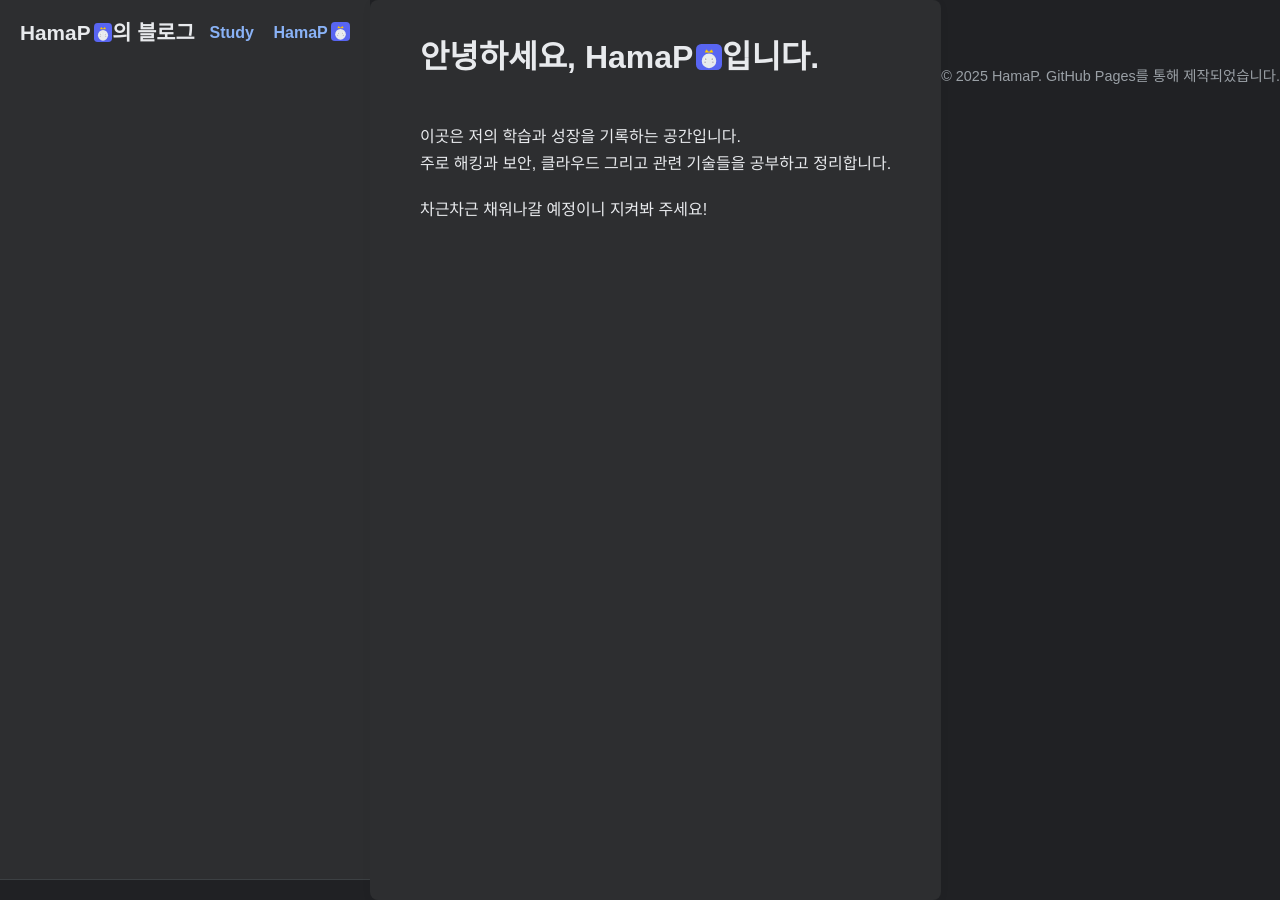
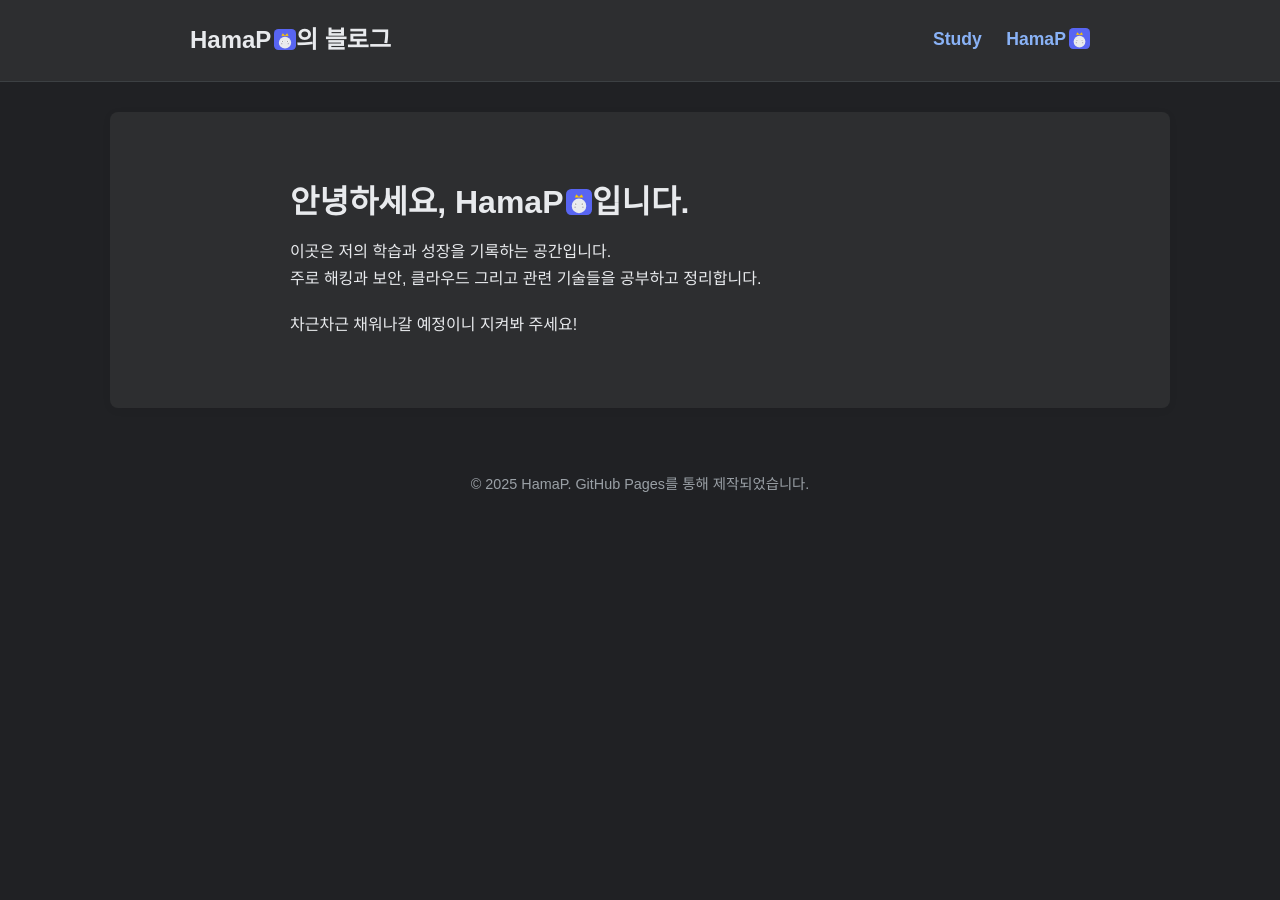
Before and after one commit to HamaP0/HamaP0.github.io, a Jekyll site: the page built from index.html, in a window 1280 px wide. Built offline with Jekyll 4.4.1, drawn with Linux system fonts in a browser that asks for light colours; some web fonts are replaced.

Commit message:
Update style.scss

```diff
--- a/assets/css/style.scss
+++ b/assets/css/style.scss
@@ -12,7 +12,6 @@
   --header-bg:         #2d2e30;
   --content-bg:        #2d2e30;
   --border-color:      #3c4043;
-  --sidebar-bg:        #28292b;
   --code-bg:           #282a2d;
   --footer-text:       #9aa0a6;
   --link-color:        #89B2F6;
@@ -21,6 +20,7 @@
   --copy-btn-bg:       #5F6368;
   --tag-bg:            #3c4043;
   --tag-hover-bg:      #4a4e52;
+  --sidebar-bg:        #28292b;
   --sidebar-border:    #424549;
 }
 
@@ -36,8 +36,6 @@ body {
   background-color: var(--bg-color);
   color: var(--text-color);
   transition: background-color 0.3s, color 0.3s;
-  display: flex;
-  min-height: 100vh;
 }
 
 a {
@@ -51,9 +49,66 @@ a:hover {
   text-decoration: underline;
 }
 
+.container {
+  max-width: 900px;
+  margin: 0 auto;
+  padding: 0 20px;
+}
+
+hr {
+  border: none;
+  border-top: 1px solid var(--border-color);
+  margin: 40px 0;
+}
+
 /* ------------------- */
-/* 사이드바 네비게이션 */
+/* 헤더 및 네비게이션 */
 /* ------------------- */
+.site-header {
+  background-color: var(--header-bg);
+  border-bottom: 1px solid var(--border-color);
+  padding: 20px 0;
+  margin-bottom: 30px;
+}
+
+.site-header .container {
+  display: flex;
+  justify-content: space-between;
+  align-items: center;
+}
+
+.site-title {
+  font-size: 1.5em;
+  font-weight: bold;
+  color: var(--text-color);
+  display: flex;
+  align-items: center;
+}
+
+.site-title:hover {
+  text-decoration: none;
+}
+
+.site-nav a {
+  margin-left: 20px;
+  font-size: 1.1em;
+  font-weight: bold;
+  transition: color 0.2s;
+}
+
+.site-nav a:hover {
+  text-decoration: none;
+  color: var(--link-hover-color);
+}
+
+/* ------------------- */
+/* 사이드바 네비게이션 (Study/Project 페이지에만 적용) */
+/* ------------------- */
+.has-sidebar {
+  display: flex;
+  min-height: 100vh;
+}
+
 .sidebar {
   width: 280px;
   background-color: var(--sidebar-bg);
@@ -63,6 +118,7 @@ a:hover {
   height: 100vh;
   overflow-y: auto;
   z-index: 100;
+  flex-shrink: 0;
 }
 
 .sidebar-header {
@@ -128,57 +184,19 @@ a:hover {
   font-weight: bold;
 }
 
-/* ------------------- */
-/* 메인 콘텐츠 영역 */
-/* ------------------- */
 .content-area {
   flex: 1;
   margin-left: 280px;
-  min-width: 0; /* flexbox 내부에서 width 계산 문제 해결 */
+  min-width: 0;
 }
 
-.site-header {
-  background-color: var(--header-bg);
-  border-bottom: 1px solid var(--border-color);
-  padding: 15px 0;
-  margin-bottom: 20px;
-}
-
-.site-header .container {
-  display: flex;
-  justify-content: space-between;
-  align-items: center;
-  max-width: 900px;
-  margin: 0 auto;
-  padding: 0 20px;
-}
-
-.site-title {
-  font-size: 1.3em;
-  font-weight: bold;
-  color: var(--text-color);
-}
-
-.site-title:hover {
-  text-decoration: none;
-}
-
-.site-nav a {
-  margin-left: 15px;
-  font-size: 1em;
-  font-weight: bold;
-  transition: color 0.2s;
-}
-
-.site-nav a:hover {
-  text-decoration: none;
-  color: var(--link-hover-color);
-}
-
+/* ------------------- */
+/* 메인 컨텐츠 영역 */
+/* ------------------- */
 .content-wrapper {
   max-width: 900px;
-  margin: 0 auto;
-  padding: 30px 50px;
+  margin: 0 auto 30px;
+  padding: 50px 80px;
   background-color: var(--content-bg);
   border-radius: 8px;
   box-shadow: 0 2px 10px rgba(0, 0, 0, 0.05);
@@ -200,6 +218,28 @@ a:hover {
 .content-wrapper details {
   margin: 0 auto 1.2em;
   max-width: 700px;
+  font-size: 16px; /* 글씨 크기 조정 */
+}
+
+.content-wrapper h1 {
+  font-size: 2em;
+  line-height: 1.2;
+  margin-top: 0.67em;
+  margin-bottom: 0.5em;
+}
+
+.content-wrapper h2 {
+  font-size: 1.75em;
+  line-height: 1.3;
+  margin-top: 1.2em;
+  margin-bottom: 0.6em;
+}
+
+.content-wrapper h3 {
+  font-size: 1.5em;
+  line-height: 1.4;
+  margin-top: 1em;
+  margin-bottom: 0.5em;
 }
 
 .content-wrapper ol,
@@ -211,77 +251,6 @@ a:hover {
 .content-wrapper :not(pre) > code {
   padding: 3px 6px;
   font-size: 0.9em;
-}
-
-/* ------------------- */
-/* 포스트 목록 */
-/* ------------------- */
-.post-list {
-  list-style: none;
-  padding-left: 0;
-  margin: 0;
-}
-
-.post-item {
-  margin-bottom: 25px;
-  padding-bottom: 25px;
-  border-bottom: 1px solid var(--border-color);
-}
-
-.post-item:last-child {
-  border-bottom: none;
-  margin-bottom: 0;
-  padding-bottom: 0;
-}
-
-.post-link {
-  color: var(--text-color);
-  text-decoration: none;
-  display: block;
-  transition: color 0.2s;
-}
-
-.post-link:hover {
-  color: var(--link-hover-color);
-}
-
-.post-link h2 {
-  font-size: 1.3em;
-  margin: 0 0 8px 0;
-  line-height: 1.3;
-}
-
-.post-meta {
-  color: var(--footer-text);
-  font-size: 0.9em;
-  margin-bottom: 8px;
-  display: flex;
-  align-items: center;
-  gap: 10px;
-}
-
-.category-tag {
-  display: inline-block;
-  background-color: var(--tag-bg);
-  color: var(--text-color);
-  padding: 3px 8px;
-  border-radius: 4px;
-  font-size: 0.8em;
-  transition: background-color 0.2s;
-}
-
-.category-tag:hover {
-  background-color: var(--tag-hover-bg);
-}
-
-.post-excerpt {
-  color: var(--footer-text);
-  font-size: 0.95em;
-  line-height: 1.5;
-  display: -webkit-box;
-  -webkit-line-clamp: 2;
-  -webkit-box-orient: vertical;
-  overflow: hidden;
 }
 
 /* ------------------- */
@@ -357,6 +326,45 @@ a:hover {
 }
 
 /* ------------------- */
+/* 포스트/카테고리 목록 */
+/* ------------------- */
+.post-meta {
+  color: var(--footer-text);
+  font-size: 0.9em;
+}
+
+.post-list,
+.category-list {
+  list-style: none;
+  padding-left: 0;
+}
+
+.post-list li {
+  margin-bottom: 40px;
+}
+
+.post-list a.post-link {
+  color: var(--text-color);
+  text-decoration: none;
+}
+
+.category-list li {
+  margin-bottom: 10px;
+}
+
+.category-list a {
+  font-size: 1.2em;
+  font-weight: bold;
+  color: var(--category-color);
+  text-decoration: none;
+  transition: color 0.2s;
+}
+
+.category-list a:hover {
+  filter: brightness(1.2);
+}
+
+/* ------------------- */
 /* 포스트 내비게이션    */
 /* ------------------- */
 .post-nav {
@@ -366,14 +374,11 @@ a:hover {
   display: flex;
   justify-content: space-between;
   align-items: center;
-  flex-wrap: wrap;
-  gap: 15px;
 }
 
 .post-nav .prev,
 .post-nav .next {
-  flex: 1;
-  min-width: 200px;
+  flex: 0 0 48%;
 }
 
 .post-nav .prev {
@@ -418,7 +423,6 @@ a:hover {
   padding: 20px 0;
   font-size: 0.9em;
   color: var(--footer-text);
-  margin-top: 30px;
 }
 
 /* ------------------- */
@@ -462,6 +466,10 @@ h1 .signature-icon {
 }
 
 @media (max-width: 768px) {
+  .has-sidebar {
+    display: block;
+  }
+
   .sidebar {
     display: none;
   }
@@ -473,8 +481,4 @@ h1 .signature-icon {
   .content-wrapper {
     padding: 20px;
   }
-
-  .post-excerpt {
-    -webkit-line-clamp: 3;
-  }
 }
```
